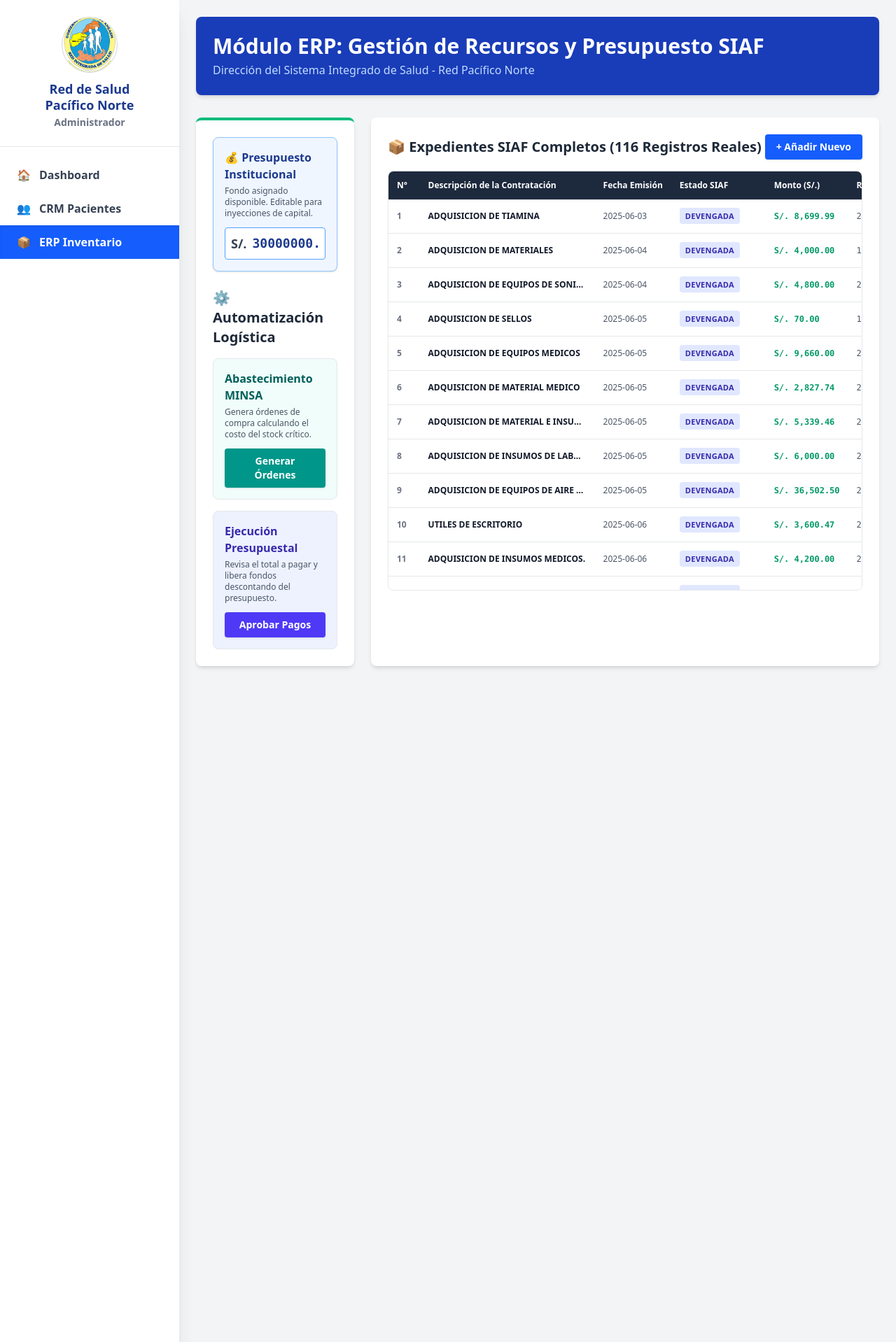
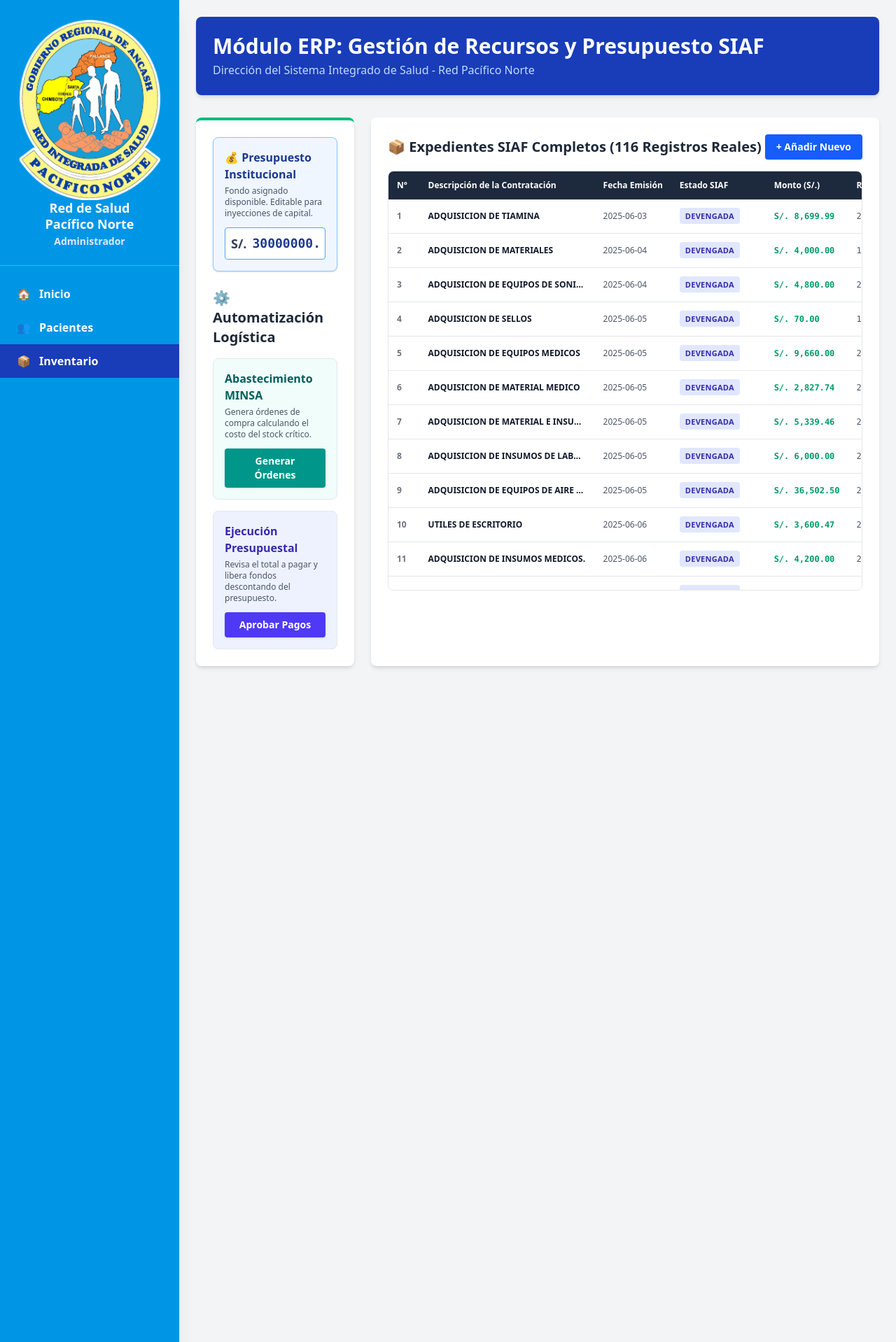
Before and after one commit to ZaidL19/GEBTI-SEM05, a Flask app: template templates/ERP.html in a window 1280 px wide. Shown: the top 1918 px of the page at 70% size. Run offline with Flask 3, Linux system fonts and the light colour scheme; the template is opened without the code that fills it, so the values that code supplies are empty.

Commit message:
V2 - ERP Finalizada

```diff
--- a/templates/ERP.html
+++ b/templates/ERP.html
@@ -32,21 +32,21 @@
     <span id="texto-notificacion" class="font-bold text-sm md:text-base">Operación exitosa</span>
 </div>
 
-<aside class="w-64 bg-white shadow-xl flex flex-col justify-between h-full z-20 flex-shrink-0">
+<aside class="w-64 bg-[#0096e6] text-white shadow-xl flex flex-col justify-between h-full z-20 flex-shrink-0">
     <div>
-        <div class="p-6 text-center border-b border-gray-200">
-            <img src="img/index/logo.png" alt="Logo" onerror="this.src='https://via.placeholder.com/80?text=Logo'" class="w-20 h-20 mx-auto mb-3 rounded-full object-cover border border-gray-300">
-            <h2 class="font-bold text-blue-900 text-lg leading-tight">Red de Salud<br>Pacífico Norte</h2>
-            <p class="text-sm text-gray-500 mt-1 font-semibold">Administrador</p>
+        <div class="p-6 text-center border-b border-blue-400">
+            <img src="../img/Index/logo.png" alt="Red de Salud Pacífico Norte">
+            <h2 class="font-bold text-white text-lg leading-tight">Red de Salud<br>Pacífico Norte</h2>
+            <p class="text-sm text-blue-100 mt-1 font-semibold">Administrador</p>
         </div>
         <ul class="py-4">
-            <li onclick="goDashboard()" class="px-6 py-3 text-gray-700 hover:bg-blue-50 hover:text-blue-700 cursor-pointer font-bold transition flex items-center gap-3"><span>🏠</span> Dashboard</li>
-            <li onclick="goCRM()" class="px-6 py-3 text-gray-700 hover:bg-blue-50 hover:text-blue-700 cursor-pointer font-bold transition flex items-center gap-3"><span>👥</span> CRM Pacientes</li>
-            <li class="px-6 py-3 bg-blue-600 text-white cursor-default font-bold flex items-center gap-3 shadow-inner"><span>📦</span> ERP Inventario</li>
+            <li onclick="goDashboard()" class="px-6 py-3 hover:bg-blue-700 cursor-pointer font-bold transition flex items-center gap-3"><span>🏠</span> Inicio</li>
+            <li onclick="goCRM()" class="px-6 py-3 hover:bg-blue-700 cursor-pointer font-bold transition flex items-center gap-3"><span>👥</span> Pacientes</li>
+            <li class="px-6 py-3 bg-blue-800 text-white cursor-default font-bold flex items-center gap-3"><span>📦</span> Inventario</li>
         </ul>
     </div>
     <div class="p-4 border-t border-gray-200">
-        <button onclick="logout()" class="w-full bg-red-50 hover:bg-red-100 text-red-700 font-bold py-2 px-4 rounded-lg transition flex justify-center items-center gap-2"><span>🚪</span> Cerrar Sesión</button>
+        <button onclick="logout()"class="w-full bg-red-500 hover:bg-red-600 text-white font-bold py-2 px-4 rounded-lg transition flex justify-center items-center gap-2"><span>🚪</span> Cerrar Sesión</button>
     </div>
 </aside>
 
```
